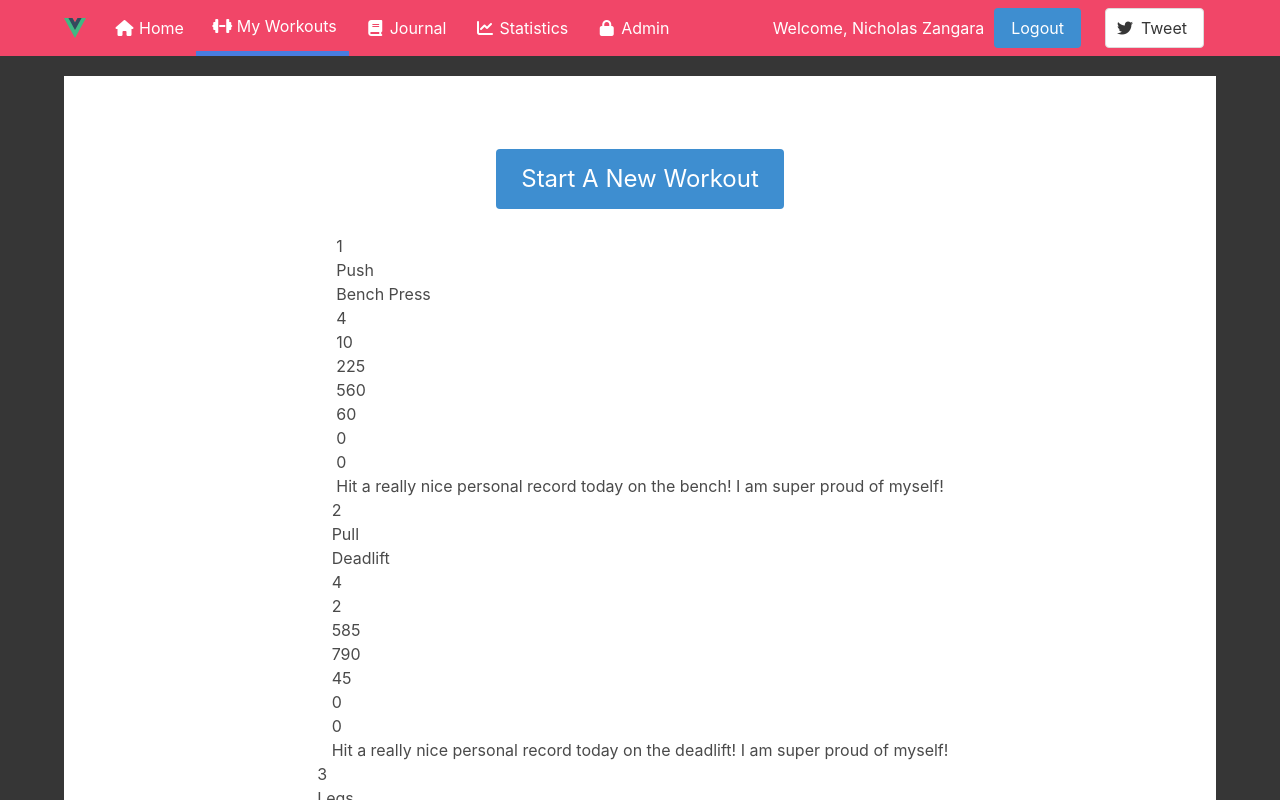
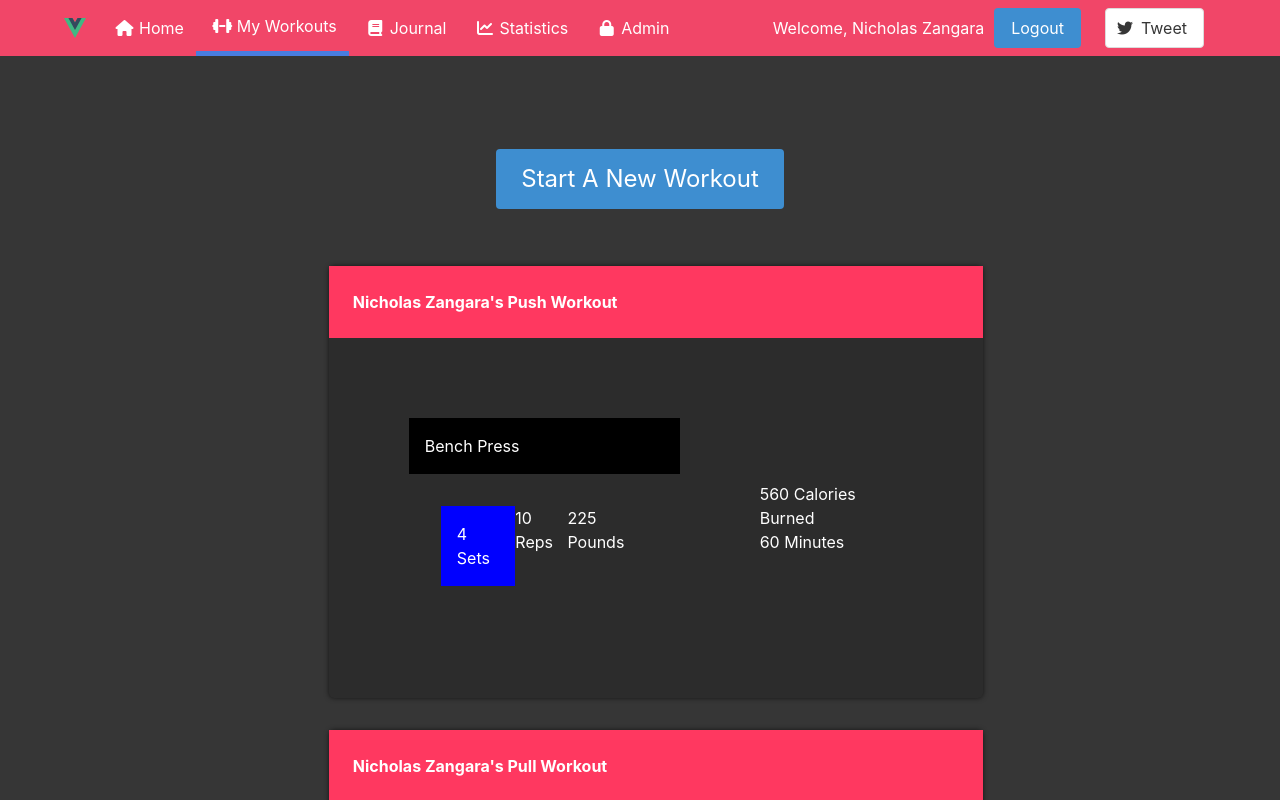
Before and after one commit to zangaran1/Web-Server-Projects, a Vue app in the folder client/: page /workouts in a window 1280 px wide. Both pictures are taken after a click on the link "Login". Shown: the top 800 px of the page. Built offline with nearby package versions, Linux system fonts and the light colour scheme.

Commit message:
huge progress with workout data

```diff
--- a/client/src/views/navbarFolder/WorkoutsView.vue
+++ b/client/src/views/navbarFolder/WorkoutsView.vue
@@ -1,31 +1,43 @@
 <script setup lang="ts">
 import { ref } from 'vue';
-import { getWorkouts, type Workout } from '../../model/workouts'
+import { getWorkouts, type Workout } from '../../model/workouts';
+import { useSession } from '@/model/session';
 
 const myworkouts = ref( getWorkouts());
+const session = useSession();
 
 </script>
 
 <template>
-  <div class="section">
+  <div class="section" v-if="session.user">
     <div class="container">
       <div class="start-a-workout-section">
         <button class="button is-info is-large">Start A New Workout</button>
       </div>
-      <div class="workout" v-for="workout in myworkouts" :key="workout.workoutId">
-        <p>{{ workout.workoutId }}</p>
-        <h3>{{ workout.workoutName }}</h3>
-        <p>{{ workout.excercise }}</p>
-        <p>{{ workout.sets }}</p>
-        <p>{{ workout.reps }}</p>
-        <p>{{ workout.weight }}</p>
-        <p>{{ workout.caloriesBurned }}</p>
-        <p>{{ workout.duration }}</p>
-        <p>{{ workout.distance }}</p>
-        <p>{{ workout.pace }}</p>
-        <p>{{ workout.description }}</p>
+      <div class="workout-list">
+        <div class="workout" v-for="workout in myworkouts" :key="workout.workoutId">
+          <div class="workout-name">
+            <b>{{ session.user.name }}'s </b><b> {{ workout.workoutName }} Workout</b>
+          </div>
+          <div class="data-container">
+            <div class="workout-data-left">
+              <div class="workout-excercises">{{ workout.excercise }}</div>
+                <div class="workout-traits">
+                  <div class="workout-sets">{{ workout.sets }} Sets</div>
+                  <div class="workout-reps">{{ workout.reps }} Reps</div>
+                  <div class="workout-weight">{{ workout.weight }} Pounds</div>
+                </div>
+
+            </div>
+            <div class="workout-data-right">
+              <p id="workout-cals">{{ workout.caloriesBurned }} Calories Burned</p>
+              <p id="workout-duration">{{ workout.duration }} Minutes</p>
+            </div>
+          </div>
+
 
       </div>
+    </div>
 
 
     </div>
@@ -34,7 +46,6 @@ const myworkouts = ref( getWorkouts());
 
 <style scoped>
 .section{
-  background-color: white;
   margin-top: 20px;
 }
 .container{
@@ -46,4 +57,55 @@ const myworkouts = ref( getWorkouts());
 .start-a-workout-section{
   padding: 25px;
 }
+.workout-list{
+  padding: 1rem;
+  display: flex;
+  flex-wrap: wrap;
+  flex-direction: column;
+  width: 65%;
+}
+.workout{
+flex-basis: 12rem;
+flex-grow: 1;
+margin: 1rem;
+background-color: rgb(44, 44, 44);
+color: white;
+width: 100%;
+border-radius: 5px;
+box-shadow: 0 0 5px 0 rgba(0, 0, 0, 0.628);
+
+}
+.workout-name{
+  padding: 1.5rem;
+  background-color: hsl(348, 100%, 61%)
+}
+.data-container{
+  display: flex;
+  flex-direction: row;
+  width: 100%;
+  justify-content: space-around;
+  align-items: center;
+  padding: 2.5rem;
+
+}
+.workout-traits{
+  display: flex;
+  flex-direction: row;
+  padding: 1rem;
+  margin: 1rem;
+}
+.workout-sets{
+  padding: 1rem;
+  background-color: blue;
+}
+.workout-data-left, .workout-data-right{
+  padding: 2.5rem;
+}
+.workout-data p{
+  padding: 5px;
+}
+.workout-excercises{
+  background-color: black;
+  padding: 1rem;
+}
 </style>
```
